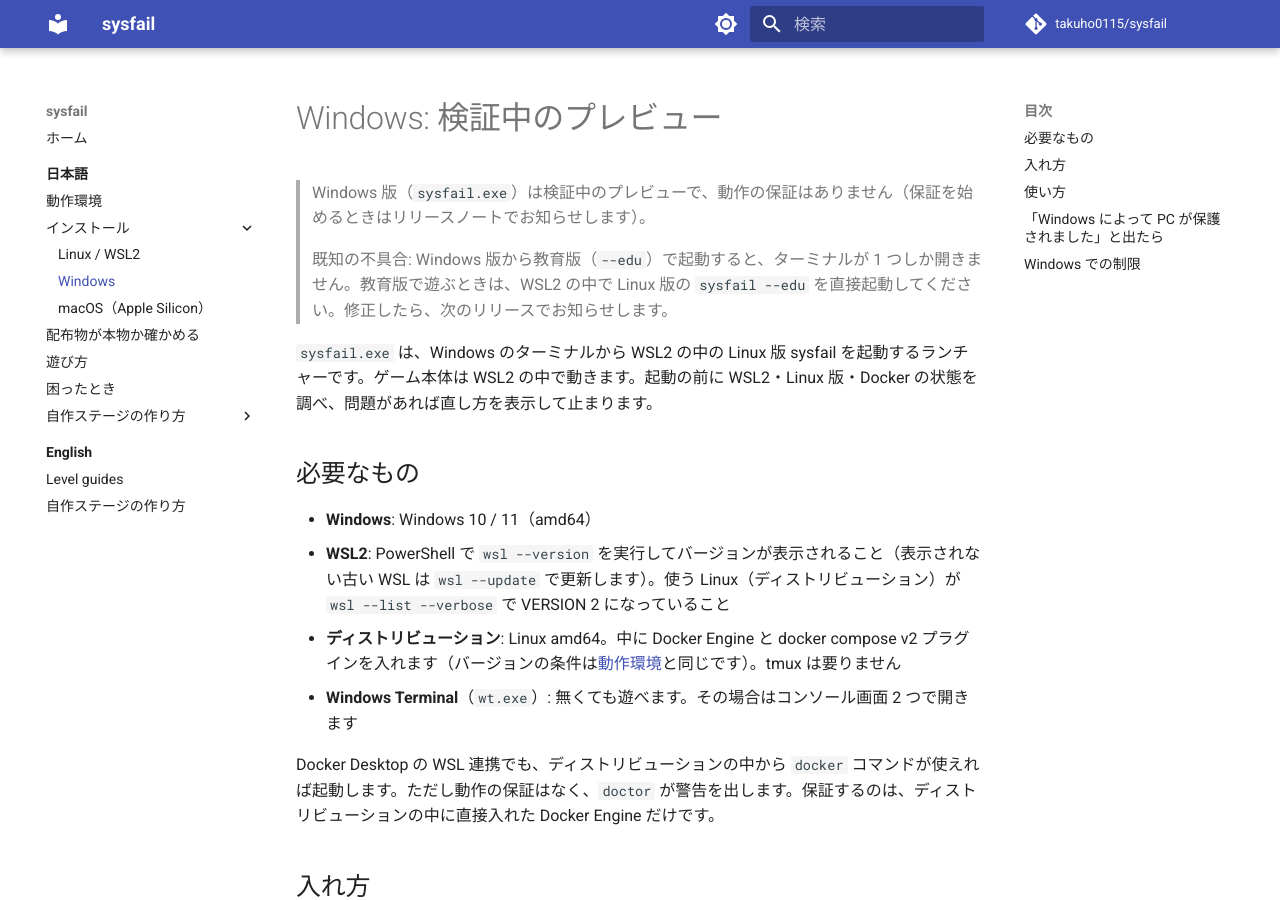
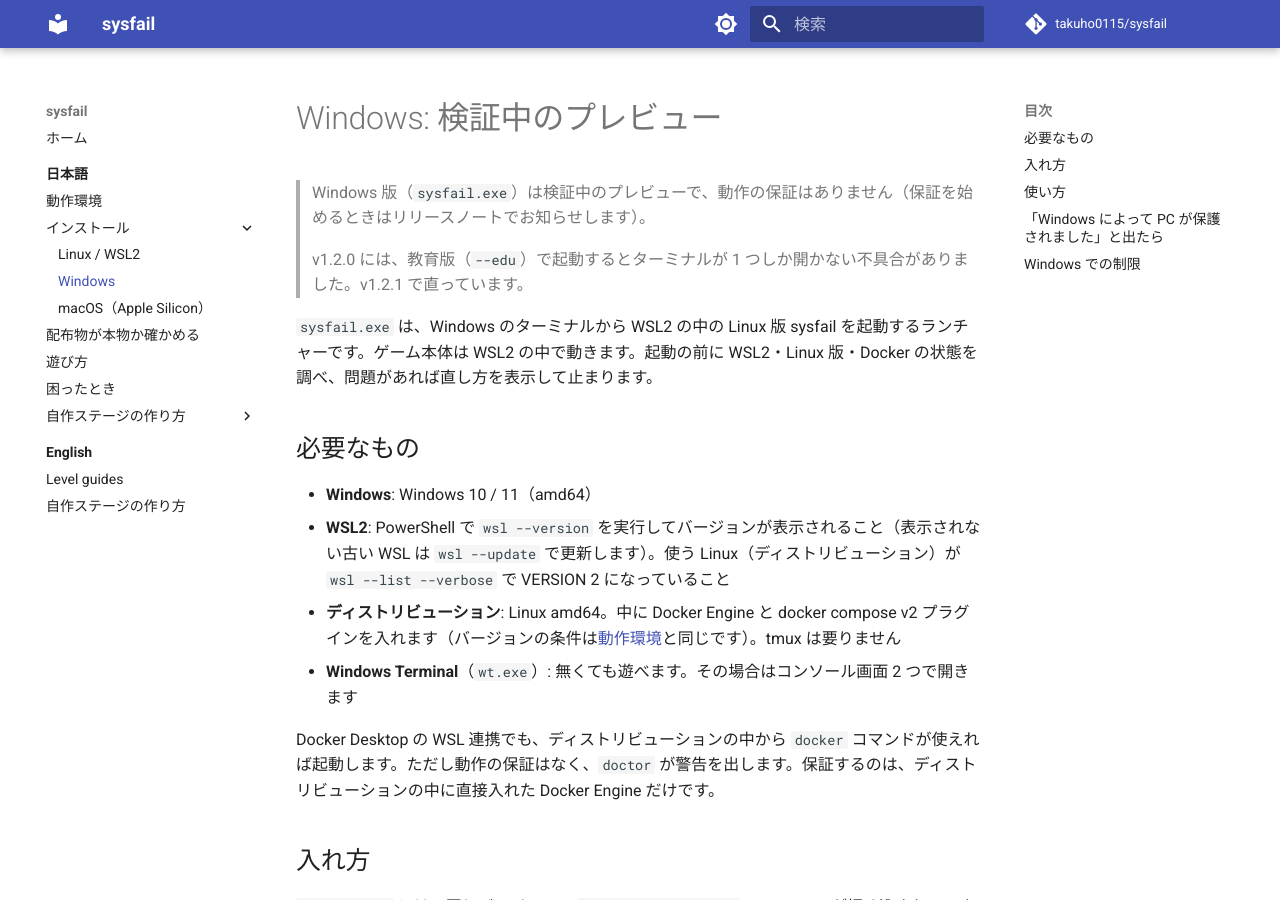
Before and after one commit to takuho0115/sysfail, an MkDocs documentation site: the page built from docs/ja/install/windows.md, in a window 1280 px wide and 900 px high. Built offline with MkDocs 1.6.1 and Material for MkDocs 9.7.7, drawn with Linux system fonts in a browser that asks for light colours; comment, search, counter and statistics services are not loaded.

Commit message:
docs: note that v1.2.1 fixes the --edu terminal bug on Windows

```diff
--- a/docs/ja/install/windows.md
+++ b/docs/ja/install/windows.md
@@ -2,7 +2,7 @@
 
 > Windows 版（`sysfail.exe`）は検証中のプレビューで、動作の保証はありません（保証を始めるときはリリースノートでお知らせします）。
 >
-> 既知の不具合: Windows 版から教育版（`--edu`）で起動すると、ターミナルが 1 つしか開きません。教育版で遊ぶときは、WSL2 の中で Linux 版の `sysfail --edu` を直接起動してください。修正したら、次のリリースでお知らせします。
+> v1.2.0 には、教育版（`--edu`）で起動するとターミナルが 1 つしか開かない不具合がありました。v1.2.1 で直っています。
 
 `sysfail.exe` は、Windows のターミナルから WSL2 の中の Linux 版 sysfail を起動するランチャーです。ゲーム本体は WSL2 の中で動きます。起動の前に WSL2・Linux 版・Docker の状態を調べ、問題があれば直し方を表示して止まります。
 
```
